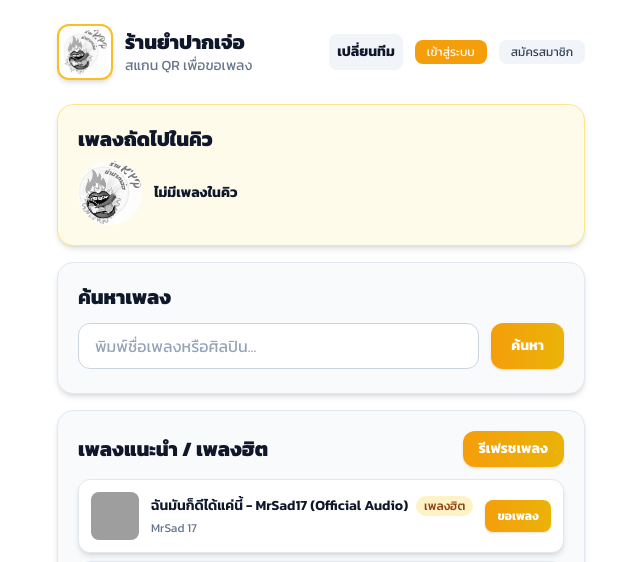
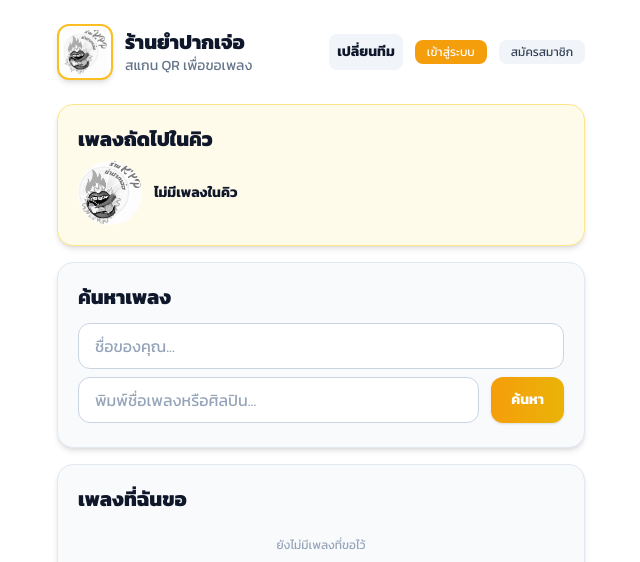
Before and after one commit to tlemtv098-dotcom/YumparkjureQRsong, a Django app: page /request/ in a window 1280 px wide. Shown: the top 562 px of the page, without its empty margins (319-959 px from the left). Run offline with Django 5.2, Linux system fonts and the light colour scheme; data that the repository does not hold is empty; some libraries are stand-ins or nearby versions; grey boxes are pictures that could not be loaded.

Commit message:
Move my-songs panel below search and add requester name

```diff
--- a/music/templates/music/request.html
+++ b/music/templates/music/request.html
@@ -146,6 +146,11 @@
 
         <div class="bg-slate-50 dark:bg-slate-800 shadow-md border border-slate-200 dark:border-slate-700 rounded-2xl p-4 sm:p-5 mb-4">
             <h2 class="font-extrabold text-lg sm:text-xl text-slate-900 dark:text-white mb-3">ค้นหาเพลง</h2>
+            <div class="mb-2">
+                <label for="requester-name" class="sr-only">ชื่อของคุณ</label>
+                <input type="text" id="requester-name" placeholder="ชื่อของคุณ..." aria-label="ชื่อของคุณ"
+                       class="w-full border border-slate-300 dark:border-slate-600 bg-white dark:bg-slate-700 text-slate-900 dark:text-white placeholder-slate-400 rounded-xl px-3 sm:px-4 py-3 text-sm focus:outline-none focus:ring-2 focus:ring-amber-400">
+            </div>
             <div class="flex gap-2 sm:gap-3 mb-1">
                 <div class="relative flex-1 min-w-0">
                     <label for="searchInput" class="sr-only">ค้นหาเพลง</label>
@@ -163,6 +168,11 @@
         </div>
 
         <div class="bg-slate-50 dark:bg-slate-800 shadow-md border border-slate-200 dark:border-slate-700 rounded-2xl p-4 sm:p-5 mb-4">
+            <h2 class="font-extrabold text-lg sm:text-xl text-slate-900 dark:text-white mb-3">เพลงที่ฉันขอ</h2>
+            <div id="my-songs-list" class="space-y-2"></div>
+        </div>
+
+        <div class="bg-slate-50 dark:bg-slate-800 shadow-md border border-slate-200 dark:border-slate-700 rounded-2xl p-4 sm:p-5 mb-4">
             <div class="flex items-center justify-between mb-3">
                 <h2 class="font-extrabold text-lg sm:text-xl text-slate-900 dark:text-white">เพลงแนะนำ / เพลงฮิต</h2>
                 <button id="refresh-hits" onclick="fetchHits()"
@@ -171,11 +181,6 @@
                 </button>
             </div>
             <div id="hit-list" class="space-y-2"></div>
-        </div>
-
-        <div class="bg-slate-50 dark:bg-slate-800 shadow-md border border-slate-200 dark:border-slate-700 rounded-2xl p-4 sm:p-5 mb-4">
-            <h2 class="font-extrabold text-lg sm:text-xl text-slate-900 dark:text-white mb-3">เพลงที่ฉันขอ</h2>
-            <div id="my-songs-list" class="space-y-2"></div>
         </div>
     </div>
 
@@ -341,6 +346,8 @@
         }
 
         function requestSongData(song) {
+            var nameInput = document.getElementById("requester-name");
+            var requesterName = (nameInput && nameInput.value.trim()) || localStorage.getItem("jukebox_requester_name") || "ลูกค้าในร้าน";
             fetch("/api/add/", {
                 method: "POST",
                 headers: { "Content-Type": "application/json", "X-CSRFToken": getCSRFToken() },
@@ -350,7 +357,7 @@
                     video_id: song.id,
                     thumbnail: song.thumbnail,
                     channel: song.channel,
-                    requested_by: "ลูกค้าในร้าน",
+                    requested_by: requesterName,
                     client_id: clientId
                 })
             })
@@ -497,6 +504,13 @@
                 const b = document.getElementById('webview-banner');
                 if (b) b.classList.remove('hidden');
             }
+            var nameInput = document.getElementById("requester-name");
+            if (nameInput) {
+                try { nameInput.value = localStorage.getItem("jukebox_requester_name") || ""; } catch (e) {}
+                nameInput.addEventListener("change", function () {
+                    try { localStorage.setItem("jukebox_requester_name", nameInput.value); } catch (e) {}
+                });
+            }
             renderHitList();
             fetchNowPlaying();
             fetchMySongs();
```
Also changed, not shown: music/tests_request_compact.py (+10 -0 lines).
